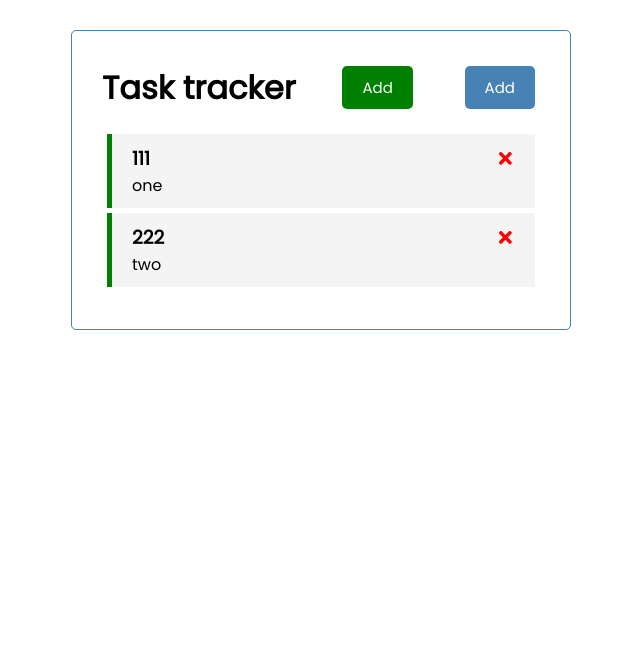
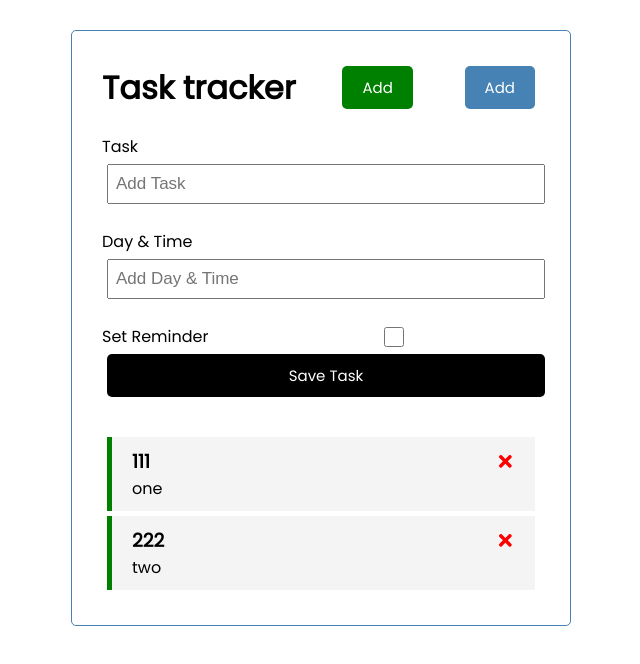
Before and after one commit to akulahere/react-task-tracker, a React (Create React App) app: page / in a window 1280 px wide. Shown: the top 664 px of the page, without its empty margins (319-959 px from the left). Built offline with nearby package versions, Linux system fonts and the light colour scheme.

Commit message:
feat: implement add task feature

```diff
--- a/src/App.js
+++ b/src/App.js
@@ -3,12 +3,18 @@
 import './App.css';
 import Header from "./components/Header";
 import Tasks from "./components/Tasks";
+import AddTask from "./components/AddTask";
 
 function App() {
   const [tasks, setTasks] = useState([
     {id: 1, day: 'one', text: 111, reminder: true},
     {id: 2, day: 'two', text: 222, reminder: true}]);
-  //delete task
+  const addTask = (task) => {
+    const id = Math.floor(Math.random() * 10000) + 1;
+    const newTask = { id, ...task };
+    setTasks([...tasks, newTask]);
+  }
+
   const deleteTask = (id) => {
     setTasks(tasks.filter((task) => task.id !== id))
   }
@@ -20,6 +26,7 @@
   return (
     <div className='container'>
       <Header />
+      <AddTask onAdd ={addTask} />
       {tasks.length > 0 ?
         <Tasks tasks={tasks} onDelete={deleteTask} onToggle={toggleReminder}/>
         : 'No tasks To Show'
--- /dev/null
+++ b/src/components/AddTask.js
@@ -0,0 +1,49 @@
+import { useState } from "react";
+
+const AddTask = ({onAdd}) => {
+  const [text, setText] = useState('')
+  const [day, setDay] = useState('')
+  const [reminder, setReminder] = useState('')
+  const onSubmit = (e) => {
+    e.preventDefault();
+    if (!text) {
+      alert('Please add a task');
+      return;
+    }
+
+    onAdd({ text, day, reminder });
+    setText('');
+    setDay('')
+    setReminder('')
+  }
+
+  return (
+    <form className='add-form' onSubmit={onSubmit}>
+      <div className='form-control'>
+        <label>Task</label>
+        <input type='text' placeholder='Add Task'
+               value={text}
+               onChange={(e) => setText(e.target.value)}
+        />
+      </div>
+      <div className='form-control'>
+        <label> Day & Time</label>
+        <input type='text' placeholder='Add Day & Time'
+               value={day}
+               onChange={(e) => setDay(e.target.value)}
+        />
+      </div>
+      <div className='form-control-check'>
+        <label>Set Reminder</label>
+        <input type='checkbox'
+               checked={reminder}
+               value={reminder}
+               onChange={(e) => setReminder(e.currentTarget.checked)}
+        />
+      </div>
+      <input type='submit' value='Save Task' className='btn btn-block' />
+    </form>
+  )
+}
+
+export default AddTask;
```
